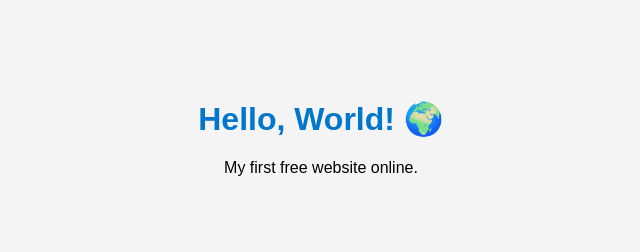
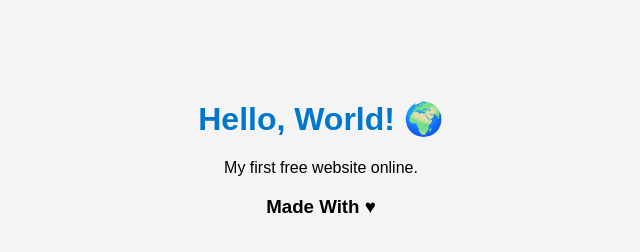
Before and after one commit to ParasSaini123/hello-web, a plain HTML site: page index.html in a window 1280 px wide. Shown: the whole page, without its empty margins (319-959 px from the left). Drawn offline with Linux system fonts and the light colour scheme.

Commit message:
Update index.html

```diff
--- a/index.html
+++ b/index.html
@@ -18,5 +18,6 @@
 <body>
   <h1>Hello, World! 🌍</h1>
   <p>My first free website online.</p>
+  <h3>Made With &#9829;</h3>
 </body>
 </html>
```
